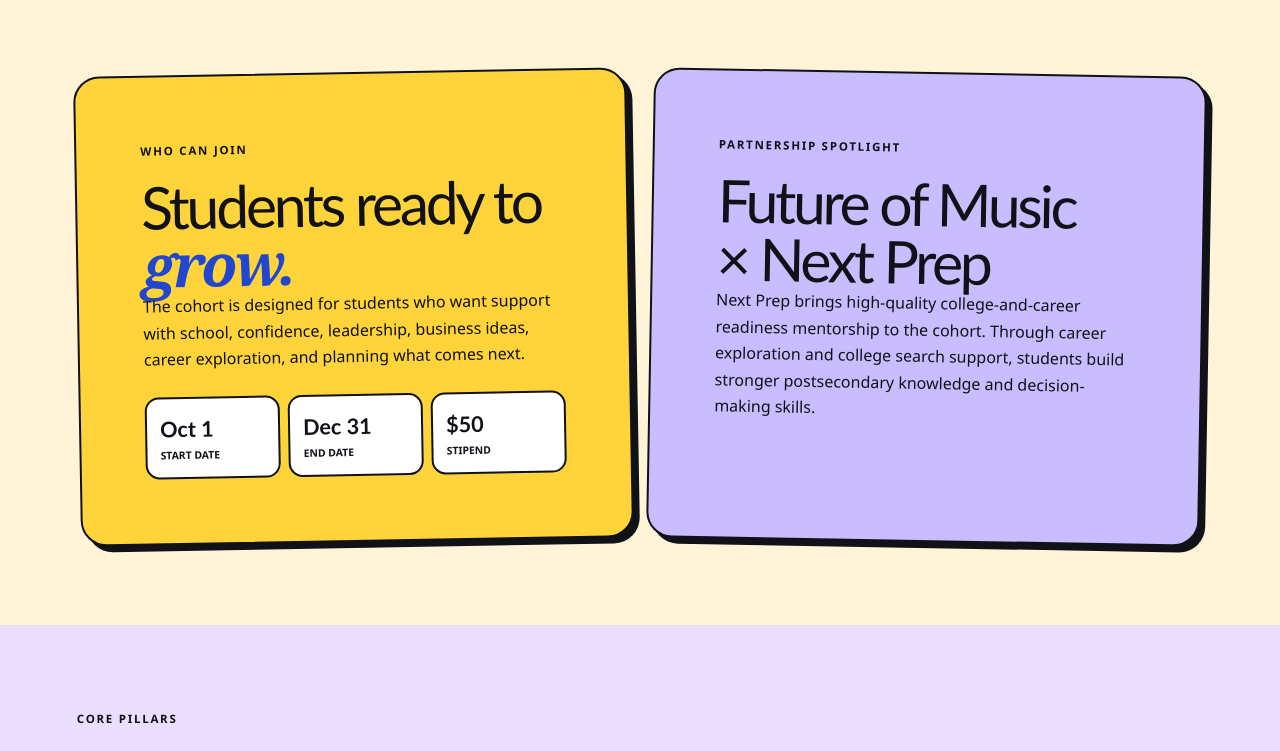
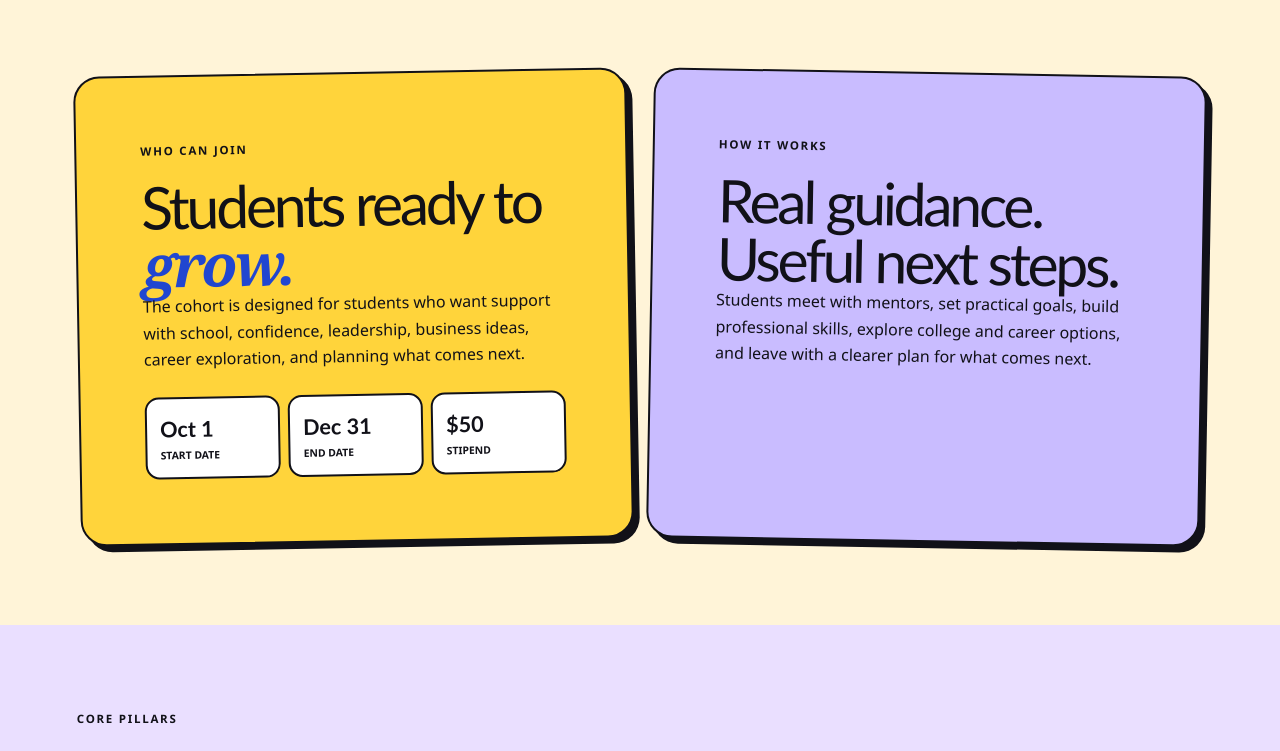
Before and after one commit to denverufb/future-of-music-site, a Next.js app: page /programs/mentorship in a window 1280 px wide. Shown: the part 800-1551 px from the top of the page. Built offline with nearby package versions, Linux system fonts and the light colour scheme.

Commit message:
Consolidate mentorship partner content

```diff
--- a/app/programs/mentorship/page.tsx
+++ b/app/programs/mentorship/page.tsx
@@ -28,7 +28,7 @@
 
       <section className="mentor-overview section-pad">
         <article className="cohort-card"><p className="section-label">Who can join</p><h2>Students ready to<br /><em>grow.</em></h2><p>The cohort is designed for students who want support with school, confidence, leadership, business ideas, career exploration, and planning what comes next.</p><div className="cohort-facts"><div><strong>Oct 1</strong><span>Start date</span></div><div><strong>Dec 31</strong><span>End date</span></div><div><strong>$50</strong><span>Stipend</span></div></div></article>
-        <article className="partnership-card"><p className="section-label">Partnership spotlight</p><h2>Future of Music<br />× Next Prep</h2><p>Next Prep brings high-quality college-and-career readiness mentorship to the cohort. Through career exploration and college search support, students build stronger postsecondary knowledge and decision-making skills.</p></article>
+        <article className="partnership-card"><p className="section-label">How it works</p><h2>Real guidance.<br />Useful next steps.</h2><p>Students meet with mentors, set practical goals, build professional skills, explore college and career options, and leave with a clearer plan for what comes next.</p></article>
       </section>
 
       <section className="pillar-section section-pad">
@@ -43,11 +43,6 @@
 
       <ProgramGallery title="Mentorship moments" images={mentorshipGalleryImages} />
 
-      <section className="program-partners mentor-partners section-pad">
-        <div><p className="section-label">Program community</p><h2>Mentorship grows<br />through <em>partnership.</em></h2><p>Schools, families, college-and-career partners, youth business owners, and community mentors help every student build a stronger support system.</p></div>
-        <div className="partner-pills"><span>Future of Music</span><span>Next Prep</span><span>Community Mentors</span><span>Schools &amp; Families</span></div>
-      </section>
-
       <section className="portal-section section-pad" id="portal">
         <div className="portal-copy"><p className="section-label">Current members</p><h2>Your mentorship tools<br />are <em>right here.</em></h2><p>Mentorship details and portal access now live together. Current students, mentors, and staff can use the active dashboard, while older cohort resources remain available when needed.</p></div>
         <div className="portal-options"><article><span>CURRENT</span><h3>Active mentorship portal</h3><p>Tracking, cohort tools, and current-member access.</p><a className="button" href="https://fomusic.org/portal-v2/" {...external}>Open current portal <Arrow direction="up" /></a></article><article><span>ARCHIVE</span><h3>Legacy cohort portal</h3><p>Historical access for older cohort needs.</p><a className="text-link" href="https://mentee.fomusic.org/" {...external}>Open legacy portal <Arrow direction="up" /></a></article></div>
```
